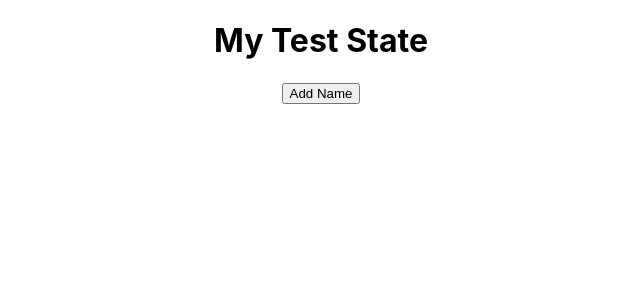
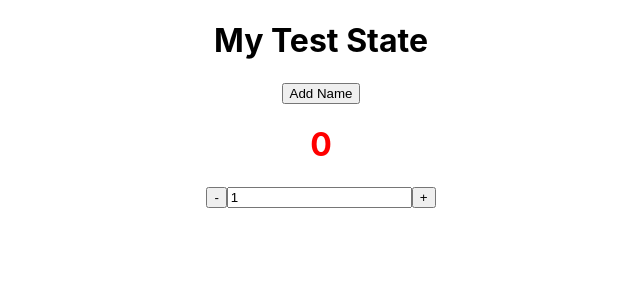
Before and after one commit to sivaraman251600/SprintSix, a React (Create React App) app in the folder sprint-six/: page / in a window 1280 px wide. Shown: the top 300 px of the page, without its empty margins (319-959 px from the left). Built offline with nearby package versions, Linux system fonts and the light colour scheme.

Commit message:
Now Almost test stage is completed

```diff
--- a/sprint-six/src/components/TestElement/TestElementOne.js
+++ b/sprint-six/src/components/TestElement/TestElementOne.js
@@ -1,12 +1,38 @@
-import React from 'react'
+import React, { useState } from "react";
+import "./Testelement.css"
 
 const TestElementOne = () => {
+  const [counter, setCounter] = useState(0);
+  const [inputValue, setInputValue] = useState(1);
+
+  const subtractHandler = () => {
+    setCounter(counter - inputValue);
+  };
+
+  const addHandler = () => {
+    setCounter(Number(inputValue) + counter);
+  };
+
   return (
     <div>
-        <h1 data-testid="header">My Test State</h1>
-        <button data-testid="buttonCheck">Add Name</button>
+      <h1 data-testid="header">My Test State</h1>
+      <button data-testid="buttonCheck">Add Name</button>
+      <h1 data-testid="displayValue" className={`${counter >= 100 ? 'green' : ''}${counter <= 0 ? 'red' : ''}`}>{counter}</h1>
+      <button data-testid="subtract-btn" onClick={subtractHandler}>
+        -
+      </button>
+      <input
+        data-testid="input-value"
+        id="inputValue"
+        type={"number"}
+        value={inputValue}
+        onChange={(e) => setInputValue(e.target.value)}
+      />
+      <button data-testid="add-btn" onClick={addHandler}>
+        +
+      </button>
     </div>
-  )
-}
+  );
+};
 
-export default TestElementOne
+export default TestElementOne;
--- /dev/null
+++ b/sprint-six/src/components/TestElement/Testelement.css
@@ -0,0 +1,7 @@
+.green{
+    color: green;
+}
+
+.red{
+    color: red;
+}
```
Also changed, not shown: 1 other file (tests, documents, lock files or other folders).
